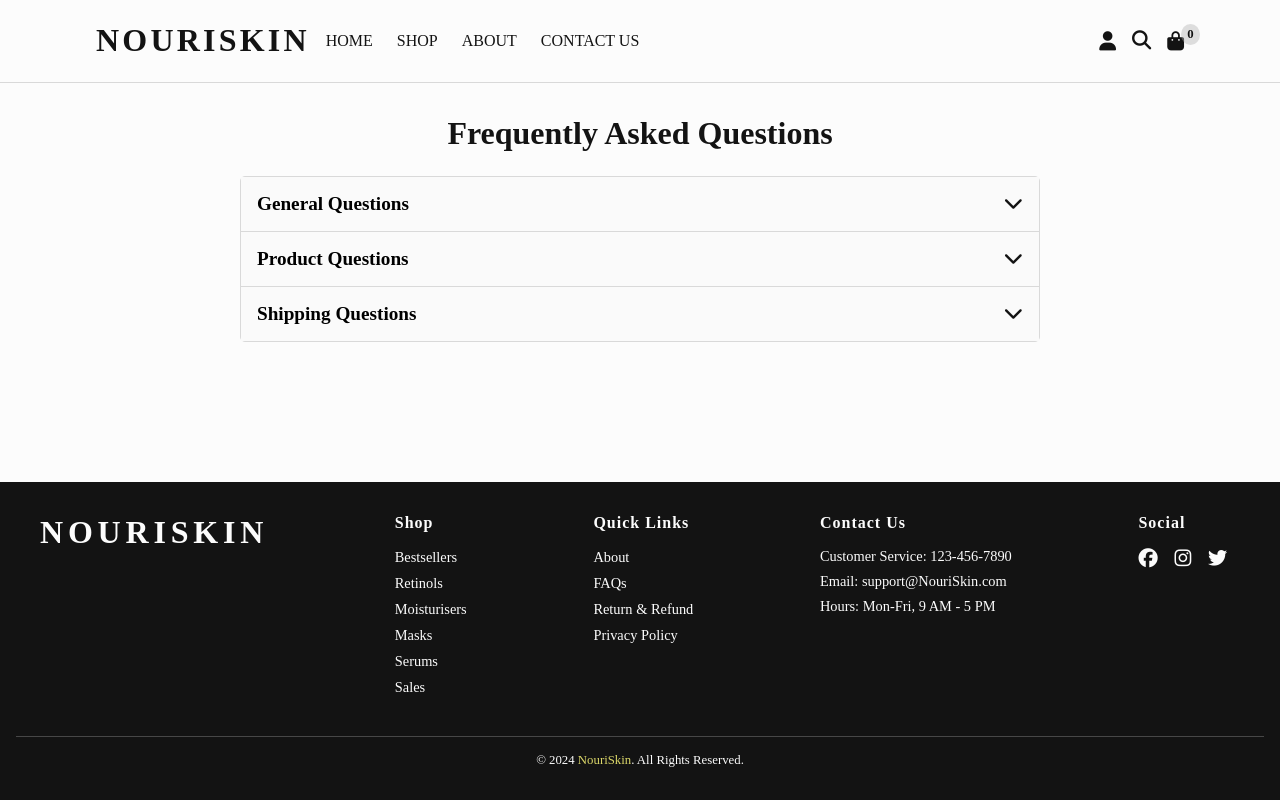
After one commit to camilabandeira/NouriSkin, a Django app: page /faq/ in a window 1280 px wide. The commit adds this page. Run offline with Django 5.2, Linux system fonts and the light colour scheme; parts of the project's set-up code (start-up, migrations or seed data) failed here and were passed over; some libraries are stand-ins or nearby versions; some web fonts are replaced.

Commit message:
feat: add FAQ page with accordion functionality for improved user support

```diff
--- /dev/null
+++ b/home/static/css/faq.css
@@ -0,0 +1,61 @@
+.faq-page {
+    margin: 2rem auto;
+    max-width: 50rem;
+}
+
+.faq-title {
+    text-align: center;
+    font-size: 2rem;
+    margin-bottom: 1.5rem;
+}
+
+.accordion {
+    border: 0.0625rem solid var(--line-break);
+    border-radius: 0.3125rem;
+}
+
+.accordion-item {
+    border-bottom: 0.0625rem solid var(--line-break);
+}
+
+.accordion-item:last-child {
+    border-bottom: none;
+}
+
+.accordion-header {
+    width: 100%;
+    text-align: left;
+    padding: 1rem;
+    font-size: 1.2rem;
+    font-weight: bold;
+    background-color: hsl(0, 0%, 98%);
+    border: none;
+    outline: none;
+    cursor: pointer;
+    display: flex;
+    justify-content: space-between;
+    align-items: center;
+}
+
+.accordion-header:hover {
+    background-color: hsl(0, 0%, 95%);
+}
+
+.arrow-icon {
+    transition: transform 0.3s ease;
+}
+
+.accordion-content {
+    display: none;
+    padding: 1rem;
+    font-size: 1rem;
+    background-color: hsl(0, 0%, 100%);
+}
+
+.accordion-content p {
+    margin-bottom: 0.5rem;
+}
+
+.accordion-item.open .arrow-icon {
+    transform: rotate(180deg);
+}
--- /dev/null
+++ b/home/static/js/faq.js
@@ -0,0 +1,15 @@
+function toggleAccordion(button) {
+    const content = button.nextElementSibling;
+
+    document.querySelectorAll('.accordion-content').forEach((item) => {
+        if (item !== content) {
+            item.style.display = 'none';
+        }
+    });
+
+    if (content.style.display === 'block') {
+        content.style.display = 'none';
+    } else {
+        content.style.display = 'block';
+    }
+}
--- /dev/null
+++ b/home/templates/faq.html
@@ -0,0 +1,53 @@
+{% extends "base.html" %}
+{% load static %}
+
+{% block title %}FAQ{% endblock %}
+
+{% block content %}
+<link rel="stylesheet" href="{% static 'css/faq.css' %}">
+<section class="faq-page container">
+    <h1 class="faq-title">Frequently Asked Questions</h1>
+
+    <div class="accordion">
+
+        <!-- General Questions -->
+        <div class="accordion-item">
+            <button class="accordion-header" onclick="toggleAccordion(this)">
+                General Questions
+                <i class="fas fa-chevron-down arrow-icon"></i>
+            </button>
+            <div class="accordion-content">
+                <p><strong>What is Nouriskin?</strong><br>Nouriskin offers high-quality skincare products tailored to your unique needs.</p>
+                <p><strong>Do you test your products on animals?</strong><br>No, we are a cruelty-free brand and do not test on animals.</p>
+            </div>
+        </div>
+
+        <!-- Product Questions -->
+        <div class="accordion-item">
+            <button class="accordion-header" onclick="toggleAccordion(this)">
+                Product Questions
+                <i class="fas fa-chevron-down arrow-icon"></i>
+            </button>
+            <div class="accordion-content">
+                <p><strong>What ingredients do you use?</strong><br>We use natural, organic ingredients like aloe vera, shea butter, and essential oils.</p>
+                <p><strong>Are your products safe for sensitive skin?</strong><br>Yes, our products are formulated to be gentle and safe for sensitive skin.</p>
+            </div>
+        </div>
+
+        <!-- Shipping Questions -->
+        <div class="accordion-item">
+            <button class="accordion-header" onclick="toggleAccordion(this)">
+                Shipping Questions
+                <i class="fas fa-chevron-down arrow-icon"></i>
+            </button>
+            <div class="accordion-content">
+                <p><strong>What are your shipping options?</strong><br>We offer standard and express shipping options worldwide.</p>
+                <p><strong>How long does shipping take?</strong><br>Shipping typically takes 5-7 business days for standard delivery.</p>
+            </div>
+        </div>
+
+    </div>
+</section>
+
+<script src="{% static 'js/faq.js' %}"></script>
+{% endblock %}
--- a/home/urls.py
+++ b/home/urls.py
@@ -1,6 +1,7 @@
 from django.urls import path
-from .views import homepage
+from .views import homepage, faq_page
 
 urlpatterns = [
     path('', homepage, name='homepage'),
+    path('faq/', faq_page, name='faq'),
 ]
--- a/home/views.py
+++ b/home/views.py
@@ -2,3 +2,7 @@ from django.shortcuts import render
 
 def homepage(request):
     return render(request, 'homepage.html')
+
+def faq_page(request):
+
+    return render(request, 'faq.html')
--- a/templates/base.html
+++ b/templates/base.html
@@ -86,7 +86,7 @@
                 <h3>Quick Links</h3>
                 <ul>
                     <li><a href="#">About</a></li>
-                    <li><a href="#">FAQs</a></li>
+                    <li><a href="{% url 'faq' %}">FAQs</a></li>
                     <li><a href="#">Return & Refund</a></li>
                     <li><a href="#"> Privacy Policy</a></li>
                 </ul>
```
